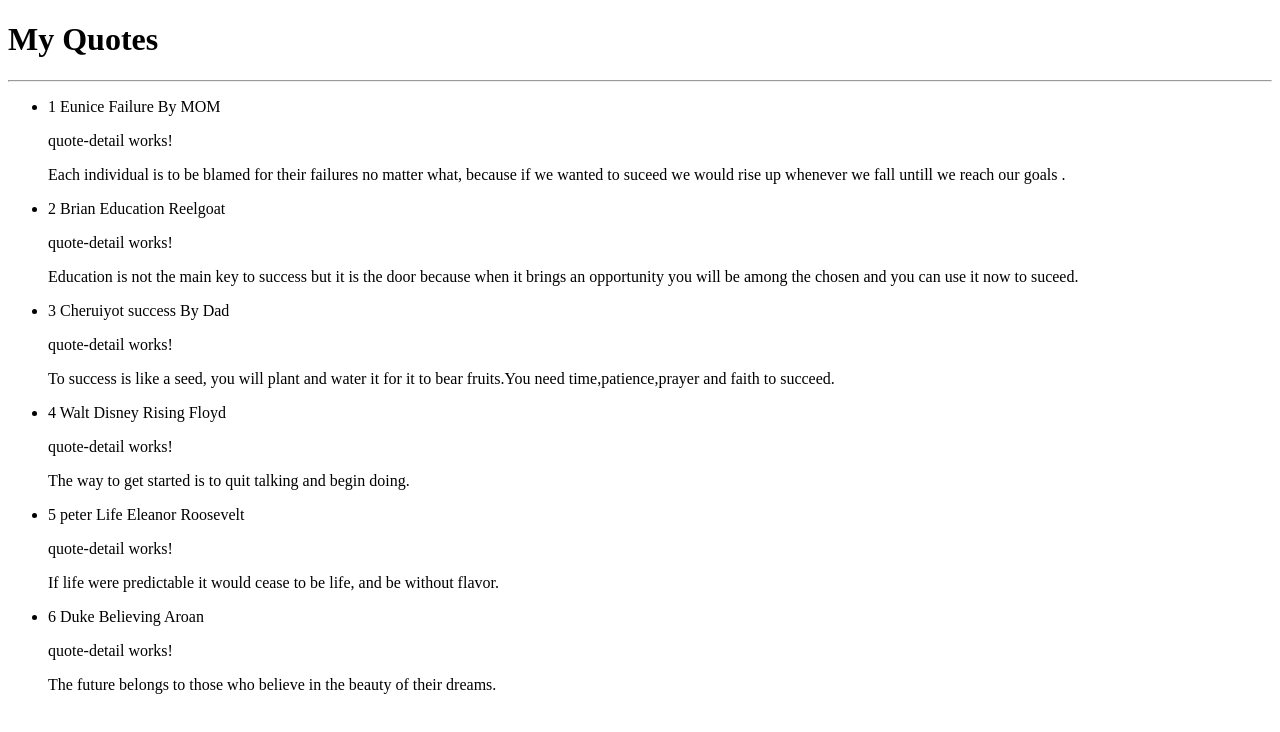
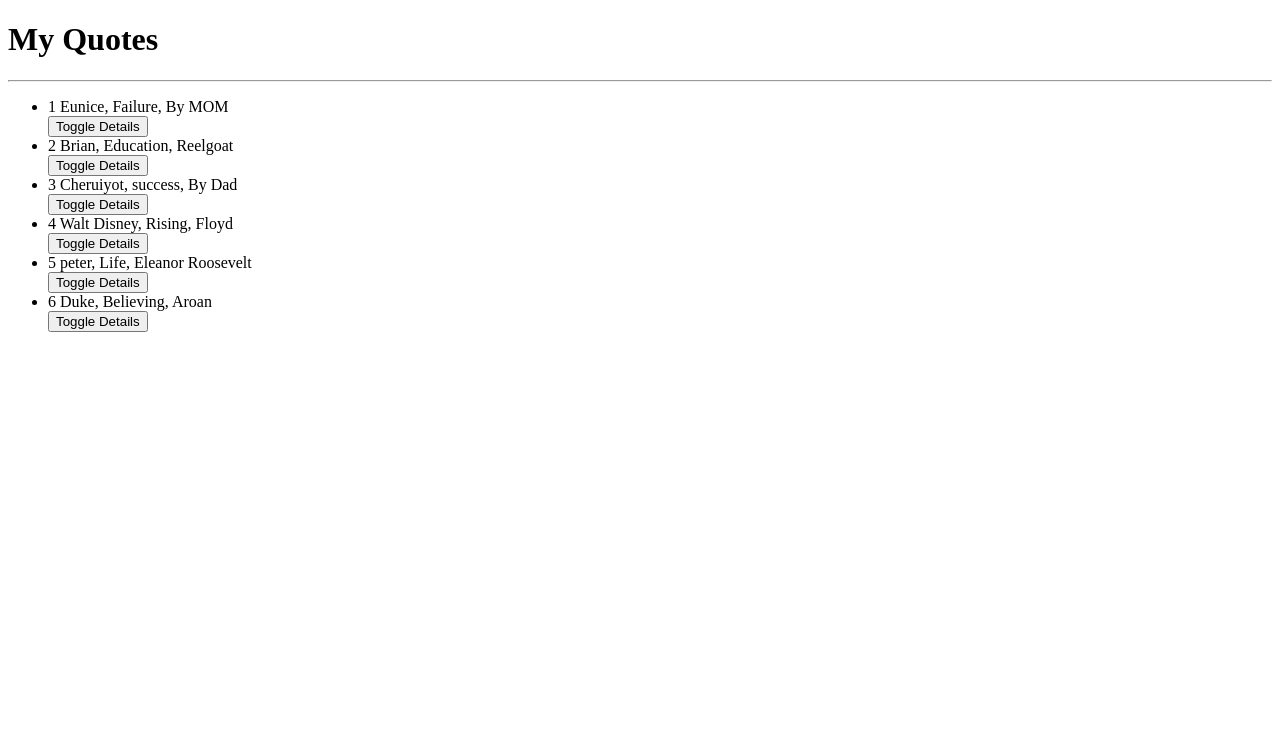
Before and after one commit to briankc804/QUOTES-APP, an Angular app: page / in a window 1280 px wide. Shown: the top 732 px of the page. Built offline with nearby package versions, Linux system fonts and the light colour scheme.

Commit message:
added a delete button

```diff
--- a/src/app/quote-detail/quote-detail.component.html
+++ b/src/app/quote-detail/quote-detail.component.html
@@ -1 +1,4 @@
-<p>quote-detail works!</p>
+<p>
+    {{quote.description}}
+</p>
+<button (click)='quoteComplete(true)'>delete</button>
--- a/src/app/quote-detail/quote-detail.component.ts
+++ b/src/app/quote-detail/quote-detail.component.ts
@@ -1,4 +1,4 @@
-import { Component, OnInit,Input } from '@angular/core';
+import { Component, OnInit,Input,EventEmitter, Output } from '@angular/core';
 import {Quote} from '../quote'
 
 @Component({
@@ -8,6 +8,11 @@ import {Quote} from '../quote'
 })
 export class QuoteDetailComponent implements OnInit {
    @Input() quote! :Quote;
+   @Output()isComplete=new EventEmitter<boolean>();
+
+   quoteComplete(complete:boolean){
+    this.isComplete.emit(complete);
+  }
   constructor() { }
 
   ngOnInit() {
--- a/src/app/quote.ts
+++ b/src/app/quote.ts
@@ -1,8 +1,8 @@
 
 
 export class Quote {
-    showInfo: boolean;
+    showDescrition: boolean = false;
   constructor(public id:number,public name:string, public title:string,public description:string,public author:string, public datePosted: Date,public likes:number, public dislikes:number){
-      this.showInfo=false;
+      this.showDescrition=false;
     }
 }
--- a/src/app/quote/quote.component.html
+++ b/src/app/quote/quote.component.html
@@ -2,16 +2,12 @@
     <h1>My Quotes</h1>
     <hr>
     <ul>
-      <li *ngFor='let quote of quotes'>
-        {{quote.id}}
-        {{quote.name}}
-        {{quote.title}}
-        {{quote.author}}
-       <app-quote-detail [quote]='quote'></app-quote-detail>
-        <p>
-            {{quote.description}}
-        </p>
-      </li>
+        <div *ngFor='let quote of quotes;let i =index'>
+        <li> {{quote.id}} {{quote.name}}, {{quote.title}}, {{quote.author}}</li>
+        <button (click)='toggleDetails(i)'>Toggle Details</button>
+        <app-quote-detail *ngIf='quote.showDescrition' [quote]='quote' (isComplete)='completeQuote($event,i)'></app-quote-detail>
+        </div>
+
     </ul>
-
+    <p *ngIf='quotes.length>15'>you have too many quotes</p>
   </div>
--- a/src/app/quote/quote.component.ts
+++ b/src/app/quote/quote.component.ts
@@ -17,6 +17,15 @@ export class QuoteComponent implements OnInit {
     new Quote (6,'Duke','Believing','The future belongs to those who believe in the beauty of their dreams.','Aroan ',new Date(2019,7,15),0,0)
 
    ]
+
+   toggleDetails(index:any){
+     this.quotes[index].showDescrition =!this.quotes[index].showDescrition;
+   }
+   completeQuote(isComplete: any,index: number){
+     if (isComplete) {
+       this.quotes.splice(index,1);
+     }
+   }
   constructor() { }
 
   ngOnInit(): void {
```
